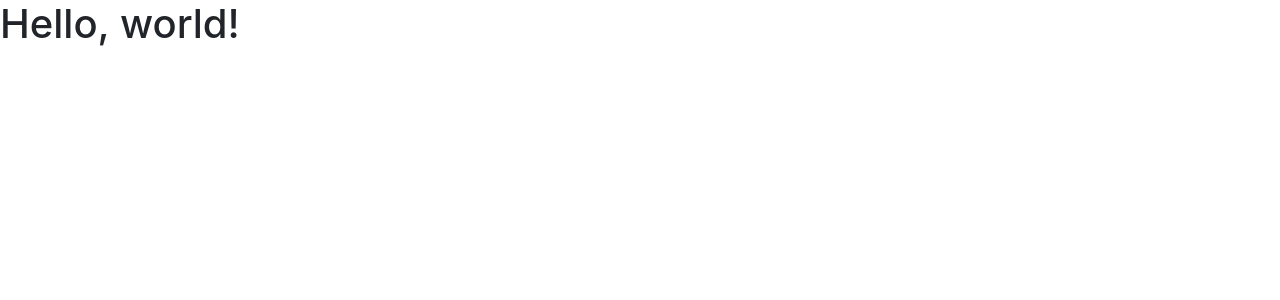
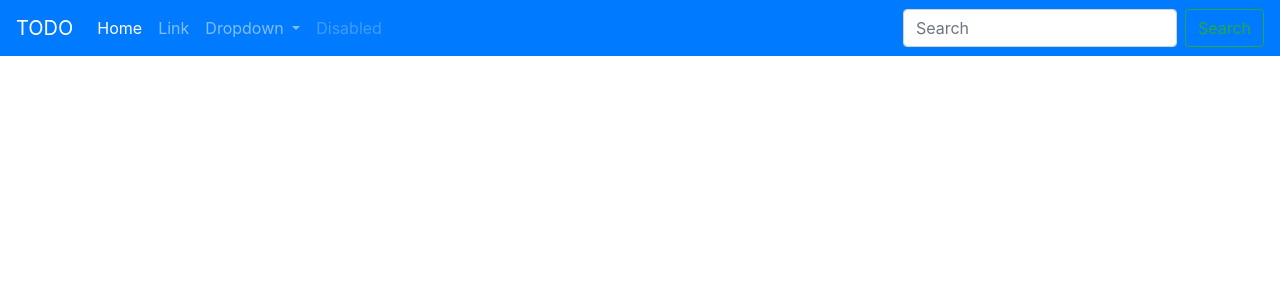
Before and after one commit to naturalDev0/todo-app-sk, a Flask app: page / in a window 1280 px wide. Shown: the top 300 px of the page. Run offline with Flask 2, Linux system fonts and the light colour scheme; some libraries are stand-ins or nearby versions.

Commit message:
Added bootstrap template with simple navigation bar to start with and Prepared extend format for index.html file as well.

```diff
--- a/templates/base.html
+++ b/templates/base.html
@@ -11,7 +11,44 @@
     <title>Hello, world!</title>
   </head>
   <body>
-    <h1>Hello, world!</h1>
+    <!-- <h1>Hello, world!</h1> -->
+
+    <!-- Navbar -->
+    <nav class="navbar navbar-expand-lg navbar-dark bg-primary">
+        <a class="navbar-brand" href="#">TODO</a>
+        <button class="navbar-toggler" type="button" data-toggle="collapse" data-target="#navbarSupportedContent" aria-controls="navbarSupportedContent" aria-expanded="false" aria-label="Toggle navigation">
+          <span class="navbar-toggler-icon"></span>
+        </button>
+
+        <div class="collapse navbar-collapse" id="navbarSupportedContent">
+          <ul class="navbar-nav mr-auto">
+            <li class="nav-item active">
+              <a class="nav-link" href="#">Home <span class="sr-only">(current)</span></a>
+            </li>
+            <li class="nav-item">
+              <a class="nav-link" href="#">Link</a>
+            </li>
+            <li class="nav-item dropdown">
+              <a class="nav-link dropdown-toggle" href="#" id="navbarDropdown" role="button" data-toggle="dropdown" aria-haspopup="true" aria-expanded="false">
+                Dropdown
+              </a>
+              <div class="dropdown-menu" aria-labelledby="navbarDropdown">
+                <a class="dropdown-item" href="#">Action</a>
+                <a class="dropdown-item" href="#">Another action</a>
+                <div class="dropdown-divider"></div>
+                <a class="dropdown-item" href="#">Something else here</a>
+              </div>
+            </li>
+            <li class="nav-item">
+              <a class="nav-link disabled" href="#" tabindex="-1" aria-disabled="true">Disabled</a>
+            </li>
+          </ul>
+          <form class="form-inline my-2 my-lg-0">
+            <input class="form-control mr-sm-2" type="search" placeholder="Search" aria-label="Search">
+            <button class="btn btn-outline-success my-2 my-sm-0" type="submit">Search</button>
+          </form>
+        </div>
+      </nav>
 
     <!-- Optional JavaScript -->
     <!-- jQuery first, then Popper.js, then Bootstrap JS -->
```
Also changed, not shown: templates/index.html (+7 -0 lines).
